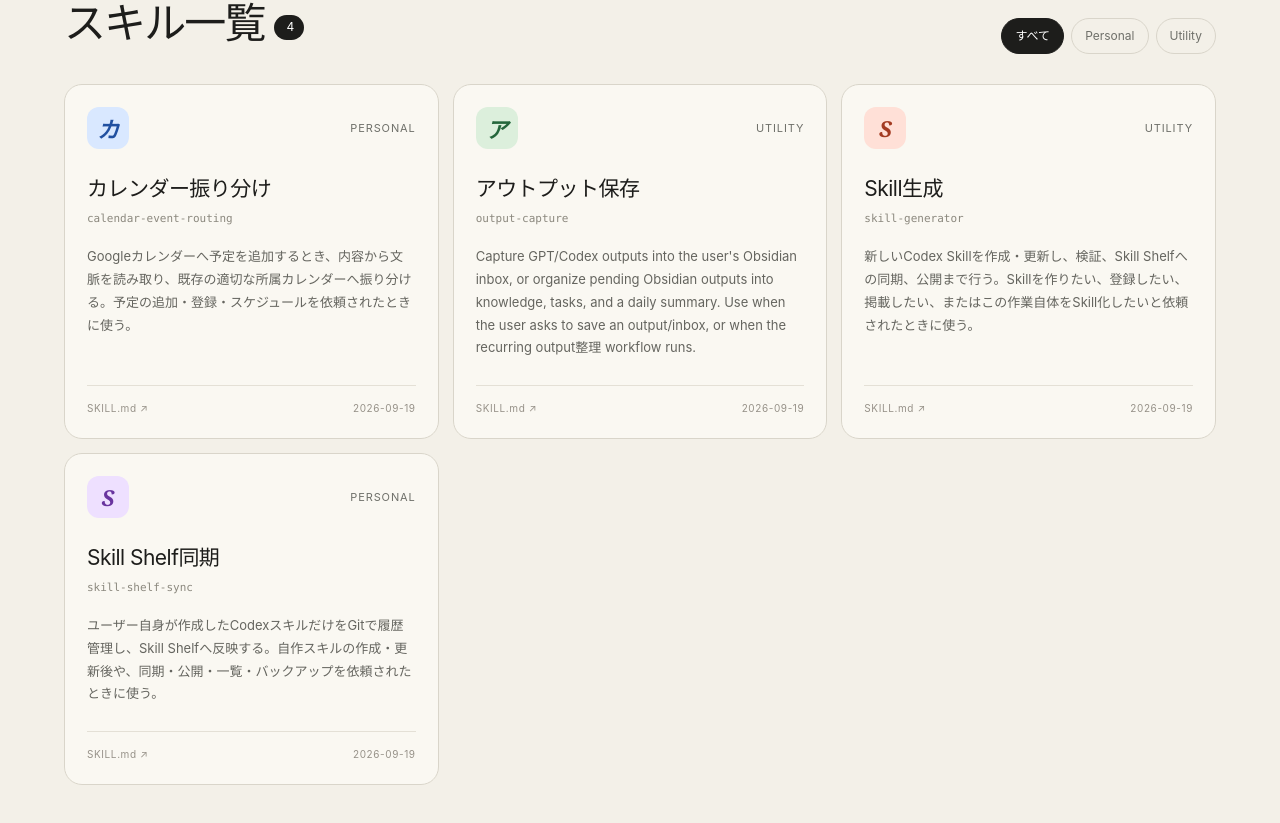
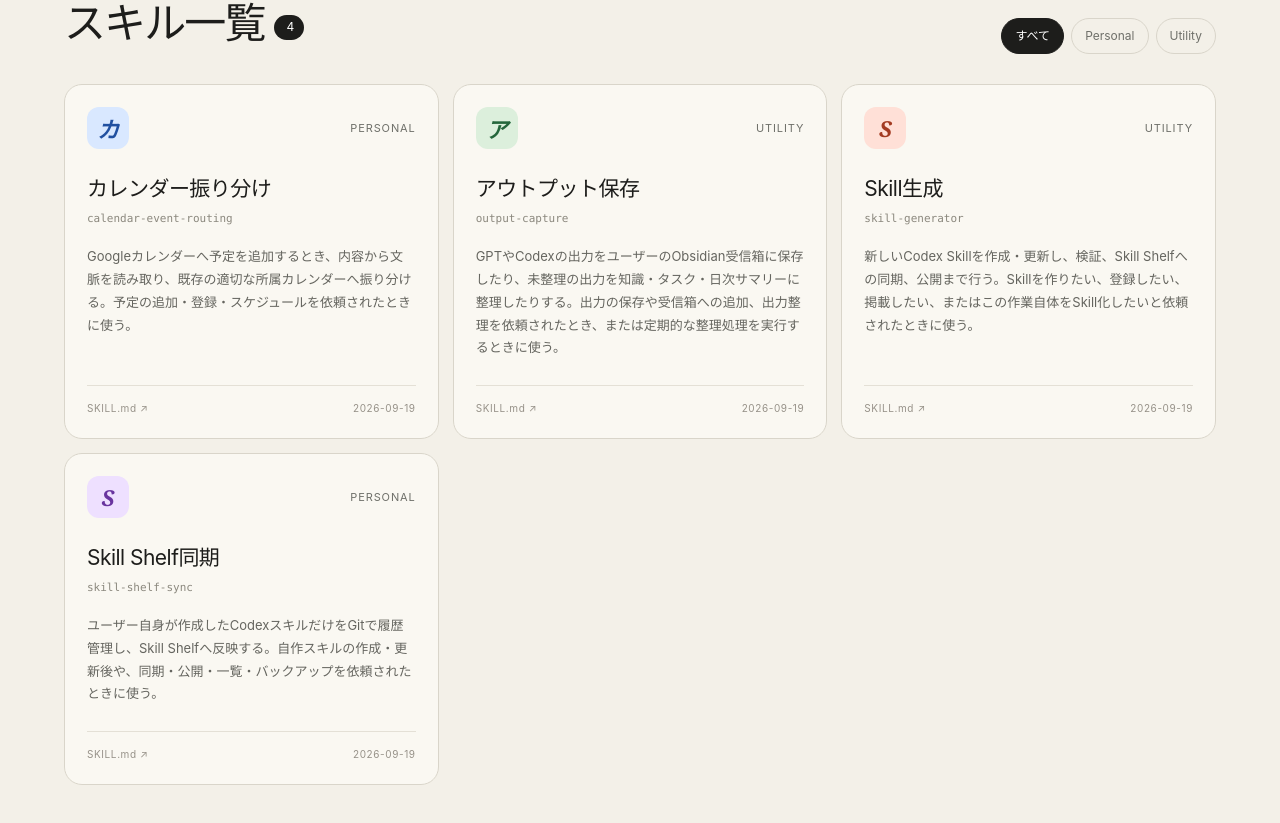
Before and after one commit to sakamoti55/codex-skill-shelf, a Next.js app: page / in a window 1280 px wide. Shown: the part 718-1541 px from the top of the page. Built offline with nearby package versions, Linux system fonts and the light colour scheme.

Commit message:
Localize output capture description

```diff
--- a/app/generated-skills.ts
+++ b/app/generated-skills.ts
@@ -11,7 +11,7 @@ export const skills = [
     "name": "output-capture",
     "label": "アウトプット保存",
     "category": "Utility",
-    "description": "Capture GPT/Codex outputs into the user's Obsidian inbox, or organize pending Obsidian outputs into knowledge, tasks, and a daily summary. Use when the user asks to save an output/inbox, or when the recurring output整理 workflow runs.",
+    "description": "GPTやCodexの出力をユーザーのObsidian受信箱に保存したり、未整理の出力を知識・タスク・日次サマリーに整理したりする。出力の保存や受信箱への追加、出力整理を依頼されたとき、または定期的な整理処理を実行するときに使う。",
     "updated": "2026-09-19",
     "repositoryUrl": "https://github.com/sakamoti55/codex-skill-shelf/tree/main/skills/output-capture"
   },
--- a/skills/output-capture/SKILL.md
+++ b/skills/output-capture/SKILL.md
@@ -1,6 +1,6 @@
 ---
 name: output-capture
-description: Capture GPT/Codex outputs into the user's Obsidian inbox, or organize pending Obsidian outputs into knowledge, tasks, and a daily summary. Use when the user asks to save an output/inbox, or when the recurring output整理 workflow runs.
+description: GPTやCodexの出力をユーザーのObsidian受信箱に保存したり、未整理の出力を知識・タスク・日次サマリーに整理したりする。出力の保存や受信箱への追加、出力整理を依頼されたとき、または定期的な整理処理を実行するときに使う。
 ---
 
 # Output Capture
```
